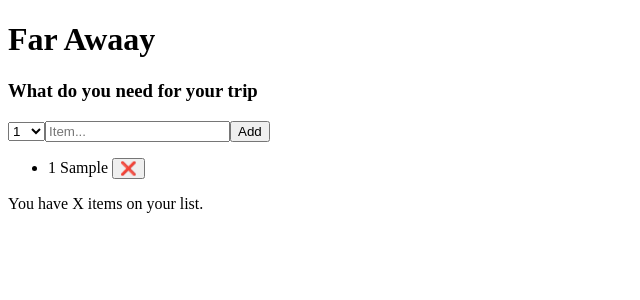
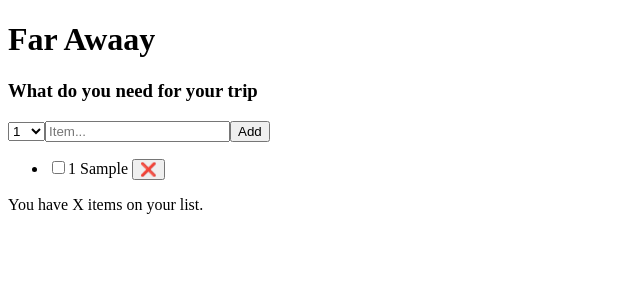
Before and after one commit to sharma-dikshant/ReactLearning, a React (Create React App) app: page / in a window 1280 px wide. Both pictures are taken after typing "Sample" into the empty fields and a click on the button "Add". Shown: the top 300 px of the page, without its empty margins (0-640 px from the left). Built offline with nearby package versions, Linux system fonts and the light colour scheme.

Commit message:
Updating the packed status of items

```diff
--- a/src/App.js
+++ b/src/App.js
@@ -1,19 +1,4 @@
 import { useState } from "react";
-
-const initialItems = [
-  {
-    id: 1,
-    description: "passports",
-    quantity: 2,
-    packed: true,
-  },
-  {
-    id: 2,
-    description: "mobile charger",
-    quantity: 2,
-    packed: false,
-  },
-];
 
 export default function App() {
   const [items, setItems] = useState([]);
@@ -29,6 +14,12 @@ export default function App() {
     setItems(items.filter((item) => item.id !== id));
   }
 
+  function handleTogglePackedItem(id) {
+    setItems(
+      items.map(item => item.id === id ? { ...item, packed: !item.packed } : item )
+    );
+  }
+
   // so the we want to call this function when we press the cross button
   // the cross button is in PackingList>Item
   // so we have to pass this function as a prop to the PackingList component and from PackingList to Items
@@ -37,7 +28,11 @@ export default function App() {
     <div className="app">
       <Logo />
       <Form onHandleAddItems={handleAddItems} />
-      <PackingList items={items} onDeleteItems={handleDeleteItems} />
+      <PackingList
+        items={items}
+        onDeleteItems={handleDeleteItems}
+        onHandleTogglePackedItem={handleTogglePackedItem}
+      />
       <Stats />
     </div>
   );
@@ -96,7 +91,12 @@ function PackingList(props) {
     <div className="list">
       <ul>
         {props.items.map((item) => (
-          <Item item={item} key={item.id} onDeleteItems={props.onDeleteItems} />
+          <Item
+            item={item}
+            key={item.id}
+            onDeleteItems={props.onDeleteItems}
+            onHandleTogglePackedItem={props.onHandleTogglePackedItem}
+          />
         ))}
       </ul>
     </div>
@@ -106,6 +106,11 @@ function PackingList(props) {
 function Item(props) {
   return (
     <li>
+      <input
+        type="checkbox"
+        value={props.item.packed}
+        onChange={() => props.onHandleTogglePackedItem(props.item.id)}
+      ></input>
       <span style={props.item.packed ? { textDecoration: "line-through" } : {}}>
         {props.item.quantity} {props.item.description}{" "}
       </span>
```
